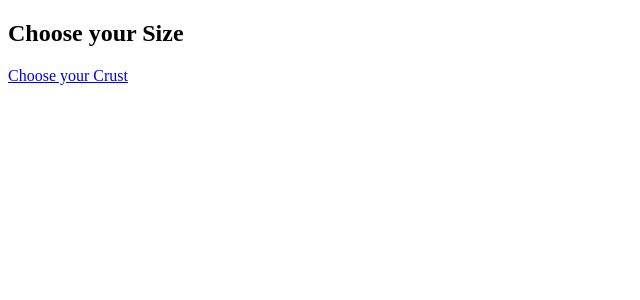
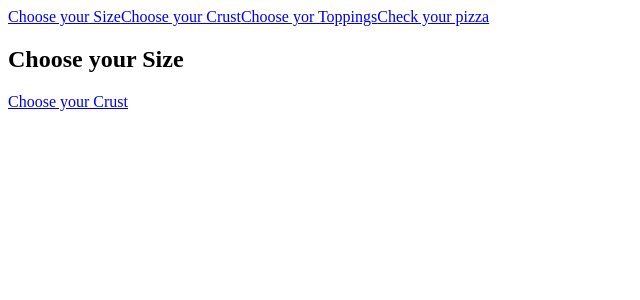
Before and after one commit to marcomafessolli/tauria-challenge, a React (Create React App) app: page /choose-your-size in a window 1280 px wide. Shown: the top 300 px of the page, without its empty margins (0-640 px from the left). Built offline with nearby package versions, Linux system fonts and the light colour scheme.

Commit message:
feat: 🎸 adds navigation

```diff
--- /dev/null
+++ b/src/components/navigation.tsx
@@ -0,0 +1,15 @@
+import React from 'react'
+import { NavLink } from 'react-router-dom'
+
+const Navigation: React.FunctionComponent = () => {
+  return (
+    <nav>
+      <NavLink to='/choose-your-size'>Choose your Size</NavLink>
+      <NavLink to='/choose-your-crust'>Choose your Crust</NavLink>
+      <NavLink to='/choose-your-toppings'>Choose yor Toppings</NavLink>
+      <NavLink to='/check-your-custom-pizza'>Check your pizza</NavLink>
+    </nav>
+  )
+}
+
+export default Navigation
--- a/src/index.tsx
+++ b/src/index.tsx
@@ -12,9 +12,12 @@ import SelectCrust from './components/select-crust'
 import SelectToppings from './components/select-toppings'
 import CheckYourPizza from './components/check-your-pizza'
 
+import Navigation from './components/navigation'
+
 const App: React.FunctionComponent = () => {
   return (
     <Router>
+      <Navigation />
       <Switch>
         <Route path='/choose-your-size'>
           <SelectSize />
```
